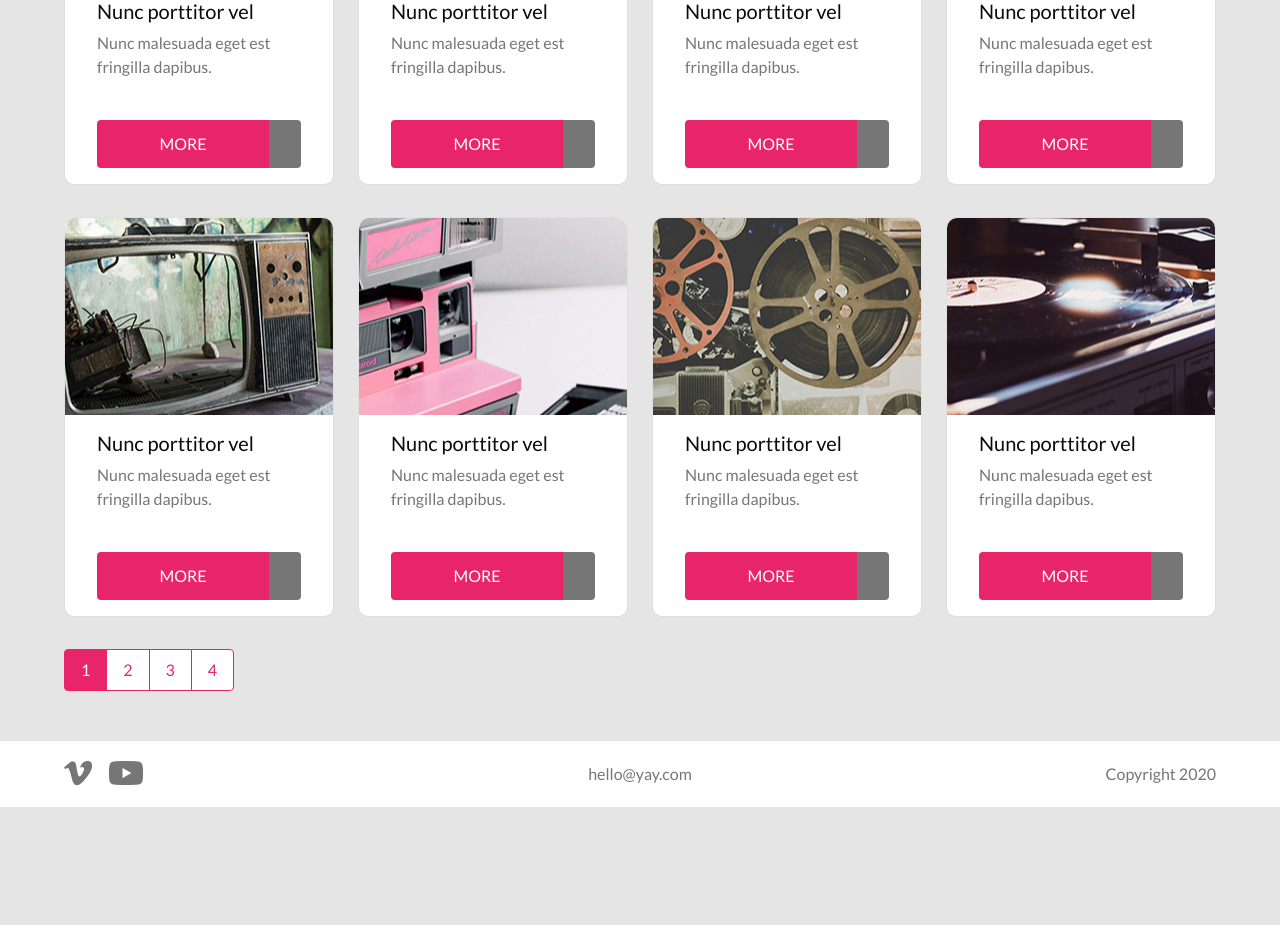
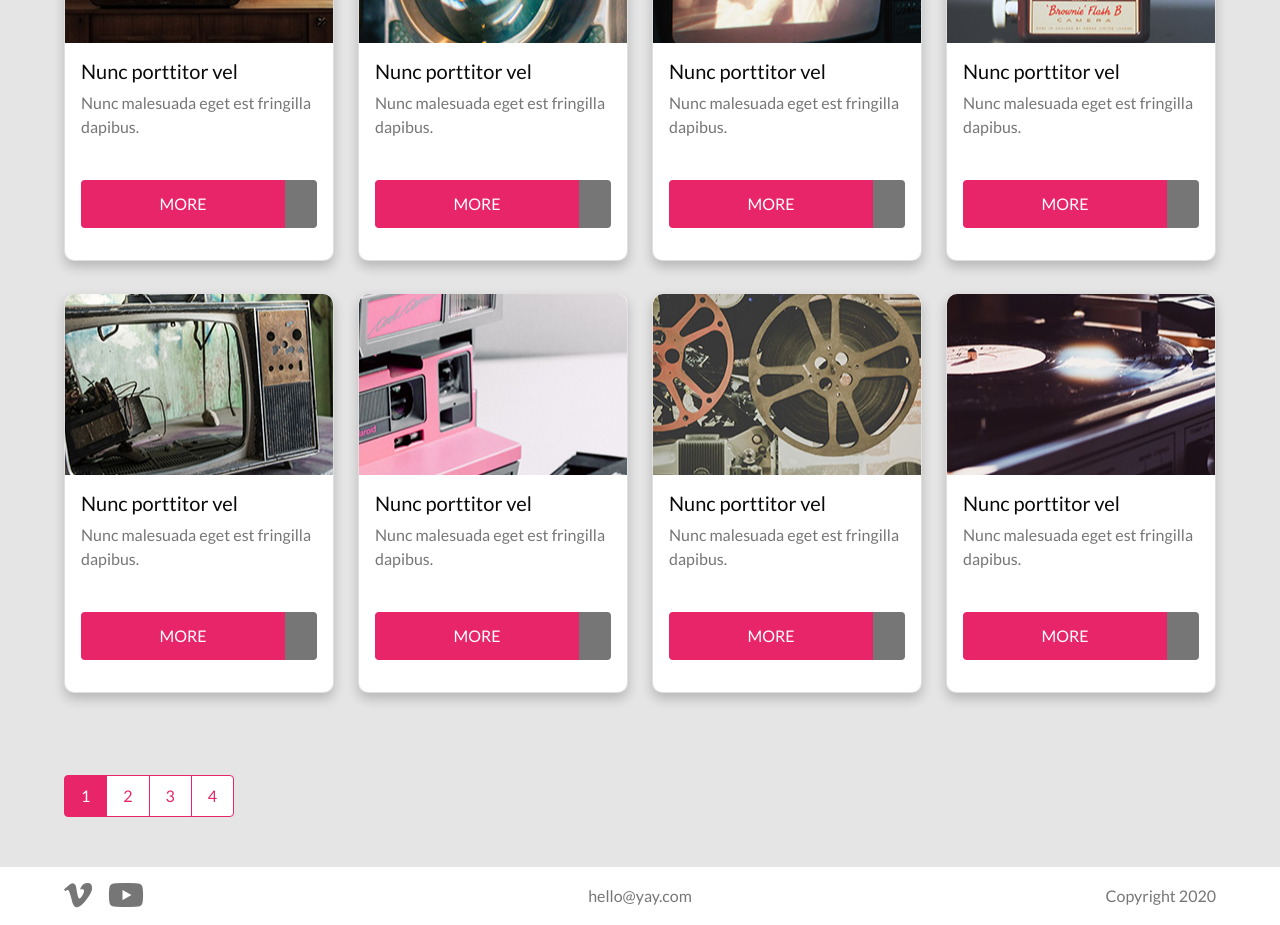
Before and after one commit to Noroff-FEU-Assignments/css-frameworks-ca-7oiden, a React (Create React App) app: page /news in a window 1280 px wide. Shown: the part 460-1385 px from the top of the page. Before the commit the page ends 1267 px from the top, so only its background shows below. Built offline with nearby package versions, Linux system fonts and the light colour scheme; a web font is replaced by a local one.

Commit message:
general tweaks

```diff
--- a/src/components/card/CardCustomized.js
+++ b/src/components/card/CardCustomized.js
@@ -25,7 +25,7 @@ function CardCustomized() {
             <Card.Body>
               <Card.Title>Nunc porttitor vel</Card.Title>
               <Card.Text>Nunc malesuada eget est fringilla dapibus.</Card.Text>
-              <Button className="card-button" variant="primary">
+              <Button className="card-button">
                 More
               </Button>
             </Card.Body>
@@ -41,7 +41,7 @@ function CardCustomized() {
             <Card.Body>
               <Card.Title>Nunc porttitor vel</Card.Title>
               <Card.Text>Nunc malesuada eget est fringilla dapibus.</Card.Text>
-              <Button className="card-button" variant="primary">
+              <Button className="card-button">
                 More
               </Button>
             </Card.Body>
@@ -57,7 +57,7 @@ function CardCustomized() {
             <Card.Body>
               <Card.Title>Nunc porttitor vel</Card.Title>
               <Card.Text>Nunc malesuada eget est fringilla dapibus.</Card.Text>
-              <Button className="card-button" variant="primary">
+              <Button className="card-button">
                 More
               </Button>
             </Card.Body>
@@ -73,7 +73,7 @@ function CardCustomized() {
             <Card.Body>
               <Card.Title>Nunc porttitor vel</Card.Title>
               <Card.Text>Nunc malesuada eget est fringilla dapibus.</Card.Text>
-              <Button className="card-button" variant="primary">
+              <Button className="card-button">
                 More
               </Button>
             </Card.Body>
@@ -89,7 +89,7 @@ function CardCustomized() {
             <Card.Body>
               <Card.Title>Nunc porttitor vel</Card.Title>
               <Card.Text>Nunc malesuada eget est fringilla dapibus.</Card.Text>
-              <Button className="card-button" variant="primary">
+              <Button className="card-button">
                 More
               </Button>
             </Card.Body>
@@ -104,7 +104,7 @@ function CardCustomized() {
             <Card.Body>
               <Card.Title>Nunc porttitor vel</Card.Title>
               <Card.Text>Nunc malesuada eget est fringilla dapibus.</Card.Text>
-              <Button className="card-button" variant="primary">
+              <Button className="card-button">
                 More
               </Button>
             </Card.Body>
@@ -119,7 +119,7 @@ function CardCustomized() {
             <Card.Body>
               <Card.Title>Nunc porttitor vel</Card.Title>
               <Card.Text>Nunc malesuada eget est fringilla dapibus.</Card.Text>
-              <Button className="card-button" variant="primary">
+              <Button className="card-button">
                 More
               </Button>
             </Card.Body>
@@ -134,7 +134,7 @@ function CardCustomized() {
             <Card.Body>
               <Card.Title>Nunc porttitor vel</Card.Title>
               <Card.Text>Nunc malesuada eget est fringilla dapibus.</Card.Text>
-              <Button className="card-button" variant="primary">
+              <Button className="card-button">
                 More
               </Button>
             </Card.Body>
--- a/src/sass/partials/_accordion.scss
+++ b/src/sass/partials/_accordion.scss
@@ -13,6 +13,9 @@
 
 .accordion-button {
   font-size: 1.1875rem;
+
+  &:active {
+  }
 }
 
 .accordion:first-child {
@@ -27,4 +30,8 @@
   display: flex;
   flex-direction: column;
   align-items: center;
+  gap: 1.5rem;
+  padding-left: 2rem;
+  padding-right: 2rem;
+  border-top: 1px solid $colorPrimary;
 }
--- a/src/sass/partials/_card.scss
+++ b/src/sass/partials/_card.scss
@@ -3,6 +3,7 @@
   height: 400px;
   border-radius: 10px;
   margin-bottom: 2rem;
+  box-shadow: 0 6px 12px rgba(0, 0, 0, 0.2);
 }
 
 .card-img-top {
@@ -12,7 +13,7 @@
 }
 
 .card-body {
-  padding: 1rem 2rem;
+  padding: 1rem 2rem auto 1rem;
 }
 
 .card-title {
@@ -27,7 +28,18 @@
   border-radius: 4px;
   text-transform: uppercase;
   margin-top: 25px;
+  margin-bottom: 1rem;
   padding-top: 0.75rem;
   padding-bottom: 0.75rem;
   border-right: 32px solid $colorLightText;
+
+  &:hover {
+    background-color: lighten($colorPrimary, 10%);
+    border-color: lighten($colorLightText, 10%);
+  }
+
+  &:focus {
+    background-color: $colorPrimary;
+    border-color: $colorLightText;
+  }
 }
--- a/src/sass/partials/_content.scss
+++ b/src/sass/partials/_content.scss
@@ -14,10 +14,11 @@
   text-transform: uppercase;
   color: $colorDarkText;
   font-size: 2rem;
+  padding-left: 0.5rem;
+  padding-right: 0.5rem;
 
   @media (min-width: 992px) {
-    padding-left: 0;
-    padding-right: 1rem;
+
   }
 
   &:first-child {
@@ -31,9 +32,10 @@
 }
 
 .content-image {
-  height: 175px;
+  width: 100%;
 
   @media (min-width: 992px) {
+    width: auto;
     height: 150px;
   }
 }
--- a/src/sass/partials/_footer.scss
+++ b/src/sass/partials/_footer.scss
@@ -12,8 +12,8 @@
     flex-direction: row;
     justify-content: space-between;
     align-items: center;
-    padding-top: 0.5rem;
-    padding-bottom: 0.5rem;
+    padding-top: 0.25rem;
+    padding-bottom: 0.25rem;
   }
 
   & div i {
--- a/src/sass/partials/_form.scss
+++ b/src/sass/partials/_form.scss
@@ -37,8 +37,16 @@
   font-size: 1.375rem;
   border-radius: 4px;
   border: none;
-  margin-top: 1rem;
+  margin-top: 2rem;
   padding: 0.5rem;
+
+  &:hover {
+    background-color: lighten($colorLightText, 10%);
+  }
+
+  &:focus {
+    background-color: $colorLightText;
+  }
 }
 
 .form-wrapper {
--- a/src/sass/partials/_navbar.scss
+++ b/src/sass/partials/_navbar.scss
@@ -16,7 +16,7 @@
 .me-auto a {
   color: $colorDarkText;
   text-decoration: none;
-  padding: 0.5rem 7.5%;
+  padding: 0.75rem 7.5%;
   border-radius: 3px;
   margin: 0 0 1rem 0;
 
@@ -30,7 +30,7 @@
     background-color: $colorSecondary;
   }
 
-  &::active {
+  &:active {
     color: $colorDarkText;
     background-color: $colorSecondary;
   }
@@ -43,6 +43,14 @@
   border: none;
   border-radius: 0 4px 4px 0;
   cursor: pointer;
+
+  &:hover {
+    background-color: lighten($colorPrimary, 10%);
+  }
+
+  &:focus {
+    background-color: $colorPrimary;
+  }
 }
 
 .navbar-form {
--- /dev/null
+++ b/src/sass/partials/_pagination.scss
@@ -0,0 +1,4 @@
+.pagination {
+  margin-top: 50px;
+  margin-bottom: 50px;
+}
--- a/src/sass/style.scss
+++ b/src/sass/style.scss
@@ -68,7 +68,7 @@ $pagination-hover-border-color: $colorPrimary;
 $form-label-margin-bottom: 0.25rem;
 $form-check-input-bg: $colorPrimary;
 $form-check-input-width: 2em;
-$form-check-input-checked-bg-color: grey;
+$form-check-input-checked-bg-color: $colorLightText;
 
 @import "~bootstrap/scss/bootstrap";
 
@@ -80,6 +80,7 @@ $form-check-input-checked-bg-color: grey;
 @import "./partials/accordion";
 @import "./partials/tabs";
 @import "./partials/content";
+@import "./partials/pagination";
 @import "./partials/card";
 @import "./partials/form";
 @import "./partials/footer";
```
